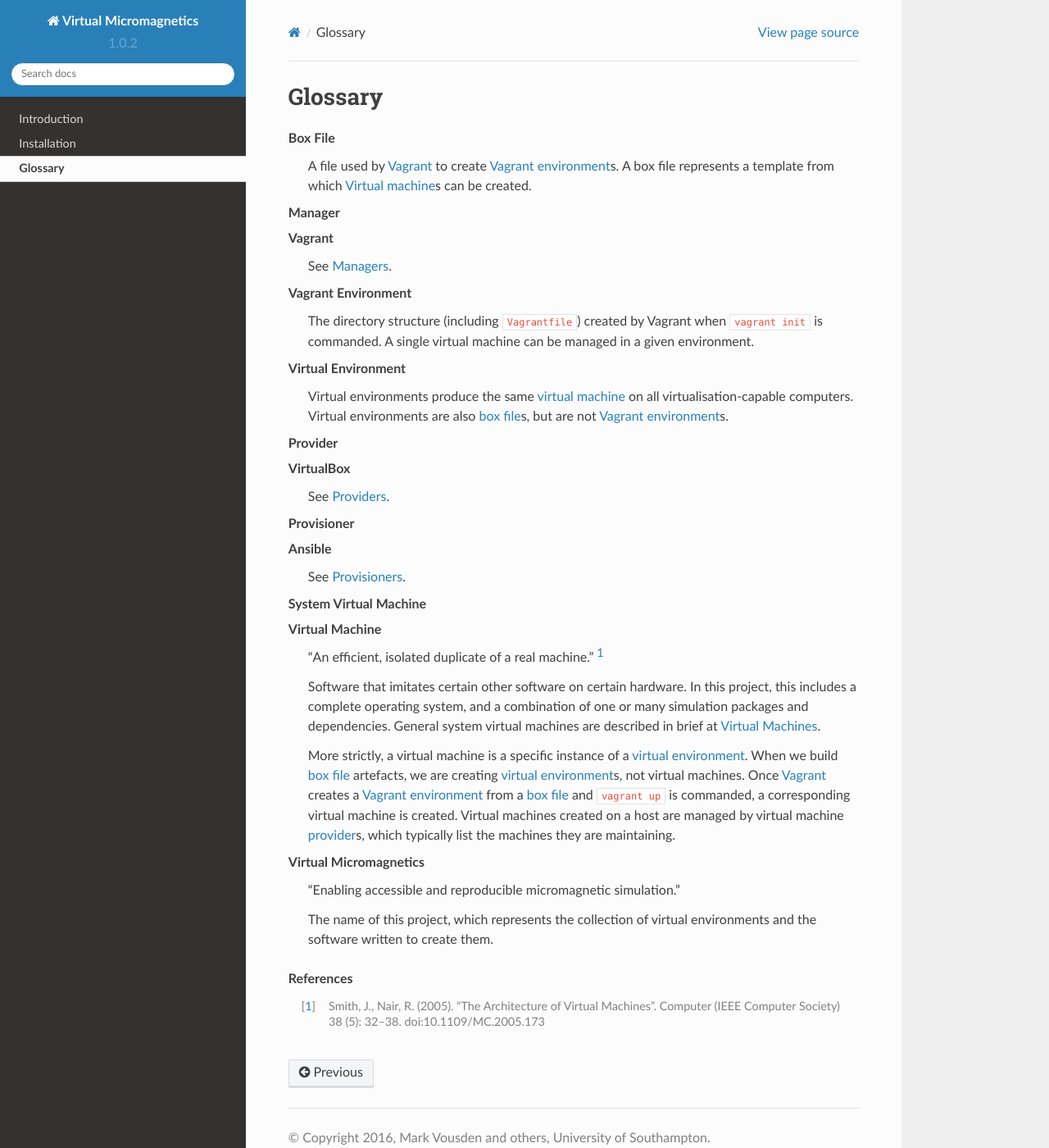
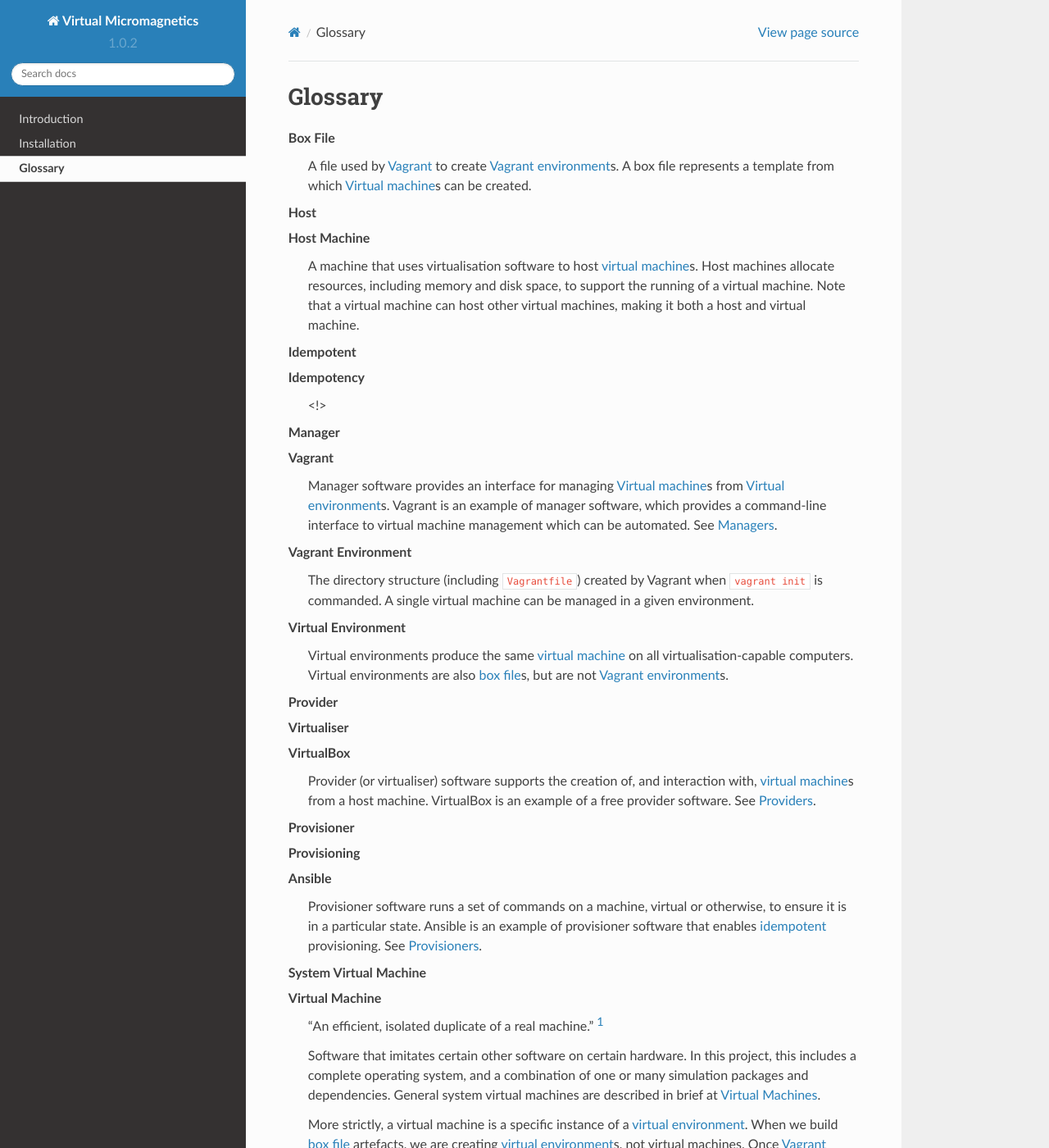
Before and after one commit to computationalmodelling/virtualmicromagnetics, a Sphinx documentation site: the page built from docs/glossary.rst, in a window 1280 px wide and 1400 px high. Shown: the whole window at 82% size. Built offline with Sphinx 7.4.7 and the Read the Docs theme 2.0.0, drawn with Linux system fonts in a browser that asks for light colours; some of the changed text lies outside the part shown.

Commit message:
DOC-026: Improve the glossary.

```diff
--- a/docs/glossary.rst
+++ b/docs/glossary.rst
@@ -4,13 +4,29 @@
 .. glossary::
 
    Box File
-      A file used by :term:`Vagrant` to create :term:`Vagrant environment`\s. A
-      box file represents a template from which :term:`Virtual machine`\s can
-      be created.
+       A file used by :term:`Vagrant` to create :term:`Vagrant
+       environment`\s. A box file represents a template from which
+       :term:`Virtual machine`\s can be created.
+
+   Host
+   Host Machine
+       A machine that uses virtualisation software to host :term:`virtual
+       machine`\s. Host machines allocate resources, including memory and disk
+       space, to support the running of a virtual machine. Note that a virtual
+       machine can host other virtual machines, making it both a host and
+       virtual machine.
+
+   Idempotent
+   Idempotency
+       <!>
 
    Manager
    Vagrant
-       See :ref:`introduction-managers`.
+       Manager software provides an interface for managing :term:`Virtual
+       machine`\s from :term:`Virtual environment`\s. Vagrant is an example of
+       manager software, which provides a command-line interface to virtual
+       machine management which can be automated. See
+       :ref:`introduction-managers`.
 
    Vagrant Environment
        The directory structure (including ``Vagrantfile``) created by Vagrant
@@ -23,12 +39,20 @@
        :term:`box file`\s, but are not :term:`Vagrant environment`\s.
 
    Provider
+   Virtualiser
    VirtualBox
-       See :ref:`introduction-providers`.
+       Provider (or virtualiser) software supports the creation of, and
+       interaction with, :term:`virtual machine`\s from a host
+       machine. VirtualBox is an example of a free provider software. See
+       :ref:`introduction-providers`.
 
    Provisioner
+   Provisioning
    Ansible
-       See :ref:`introduction-provisioners`.
+       Provisioner software runs a set of commands on a machine, virtual or
+       otherwise, to ensure it is in a particular state. Ansible is an example
+       of provisioner software that enables :term:`idempotent`
+       provisioning. See :ref:`introduction-provisioners`.
 
    System Virtual Machine
    Virtual Machine
@@ -45,9 +69,9 @@
        we are creating :term:`virtual environment`\s, not virtual
        machines. Once :term:`Vagrant` creates a :term:`Vagrant environment`
        from a :term:`box file` and ``vagrant up`` is commanded, a corresponding
-       virtual machine is created. Virtual machines created on a host are
-       managed by virtual machine :term:`provider`\s, which typically list the
-       machines they are maintaining.
+       virtual machine is created. Virtual machines created on a :term:`host`
+       are managed by virtual machine :term:`provider`\s, which typically list
+       the machines they are maintaining.
 
    Virtual Micromagnetics
        "Enabling accessible and reproducible micromagnetic simulation."
```
